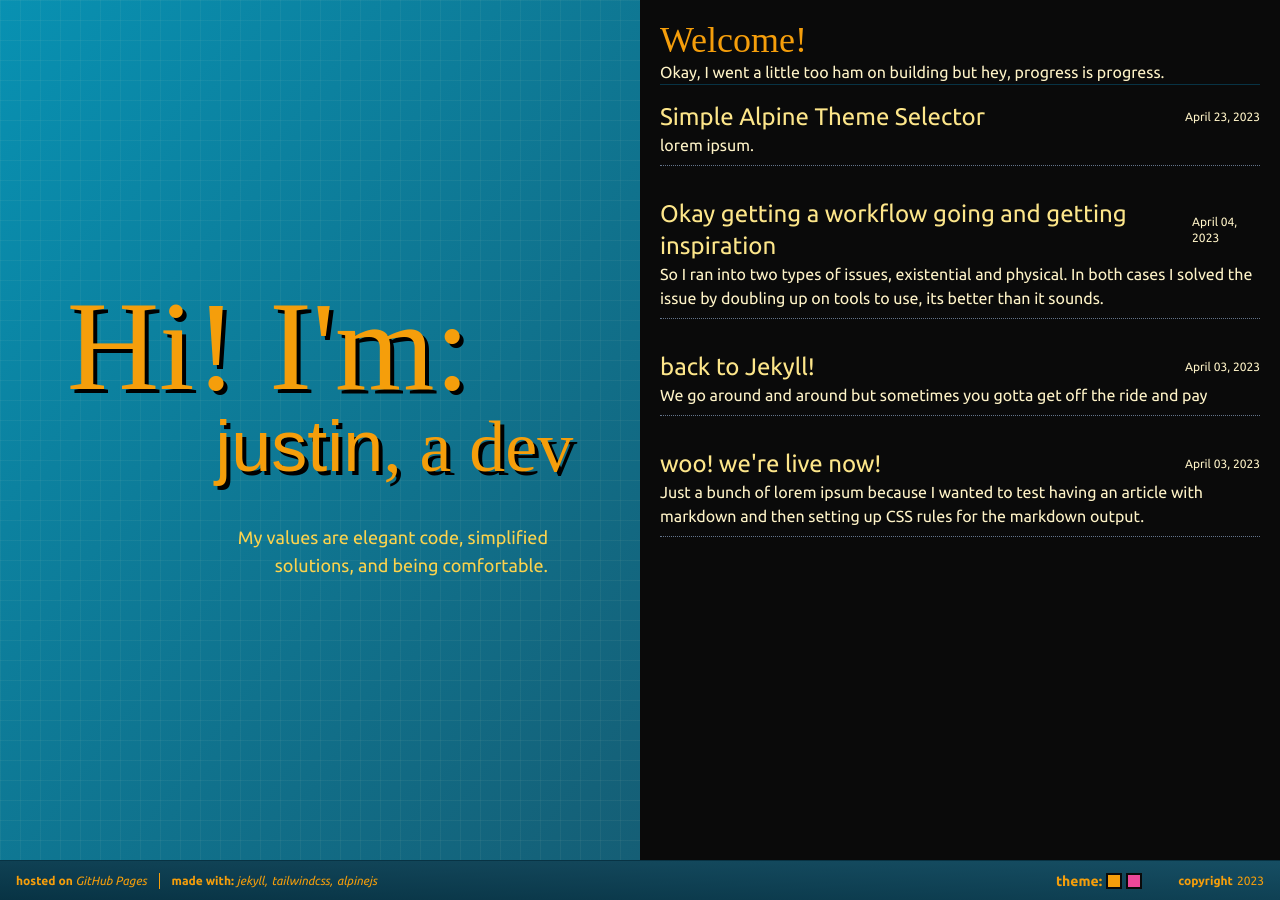
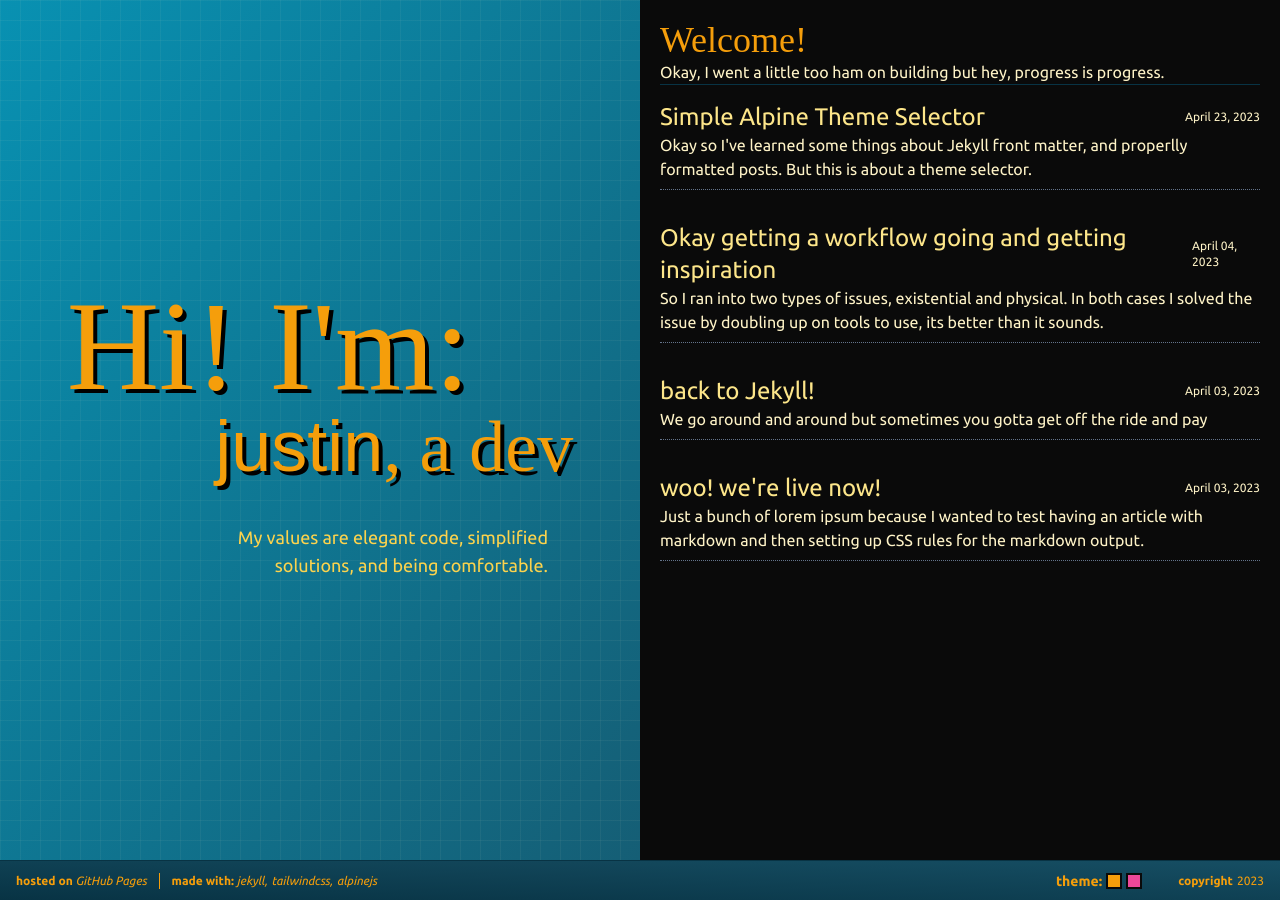
Before and after one commit to thatONEjustin/thatONEjustin.github.io, a Jekyll site: the page built from blog.markdown, in a window 1280 px wide. Built offline with Jekyll 4.4.1, drawn with Linux system fonts in a browser that asks for light colours; some web fonts are replaced.

Commit message:
Update 2023-04-22-okay-okay-okay.markdown

```diff
--- a/_posts/2023-04-22-okay-okay-okay.markdown
+++ b/_posts/2023-04-22-okay-okay-okay.markdown
@@ -4,7 +4,7 @@ author: justin
 title:  "Simple Alpine Theme Selector"
 date:   2023-04-22 23:04:05 -0500
 tags: obsidian
-summary: lorem ipsum.
+summary: Okay so I've learned some things about Jekyll front matter, and properlly formatted posts. But this is about a theme selector.
 ---
 ## Okay so instead of 1 color scheme, I built a theme selector
 
```
